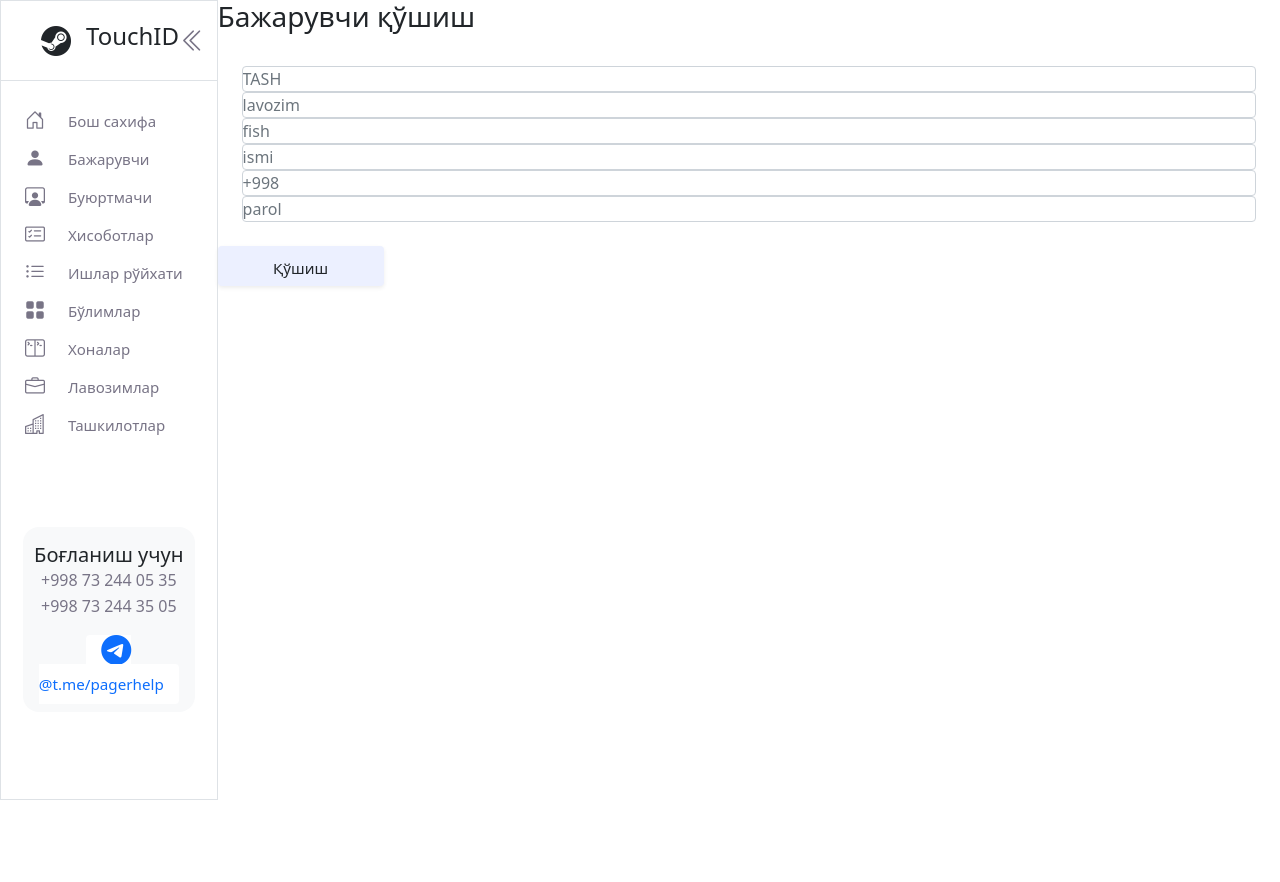
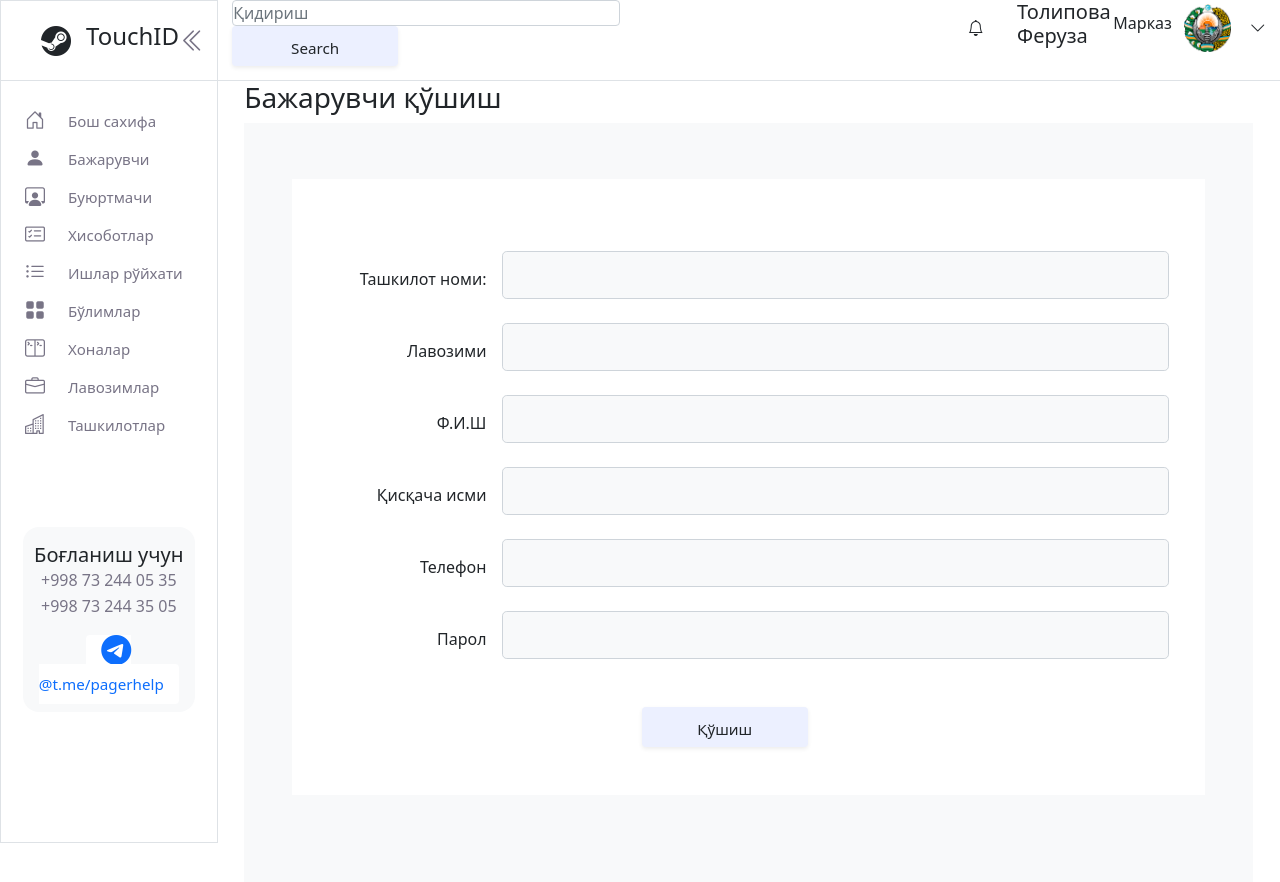
Before and after one commit to Saidmurodjon/touchId-ui, a React (Create React App) app: page /bajaruvchiqoshish in a window 1280 px wide. Before the commit the page ends 800 px from the top, so only its background shows below. Built offline with nearby package versions, Linux system fonts and the light colour scheme.

Commit message:
update all

```diff
--- a/src/components/bajaruvchilar/BajaruvchiYangilash.js
+++ /dev/null
@@ -1,9 +0,0 @@
-import React from "react";
-
-export default function BajaruvchiYangilash() {
-  return (
-    <>
-      <h1>B Y</h1>
-    </>
-  );
-}
--- a/src/components/button/Button.js
+++ b/src/components/button/Button.js
@@ -1,10 +1,10 @@
 import "./Button.css";
 const Button = (props) => {
-  const { name = "", ButtonFunction, ButtonStyle } = props;
+  const { name = "", ButtonFunction, ButtonStyle ,elem={} } = props;
   return (
     <>
       <button
-        onClick={() => ButtonFunction()}
+        onClick={() => ButtonFunction(elem)}
         className={`btn button-bg shadow-sm  ${ButtonStyle}`}
       >{name}</button>
     </>
--- a/src/router/Router.js
+++ b/src/router/Router.js
@@ -2,7 +2,7 @@ import { Route, Routes } from "react-router-dom";
 import Home from "../view/home/Home";
 import Bajaruvchi from "../view/bajaruvchilar/Bajaruvchilar";
 import BajaruvchiQoshish from "../view/bajaruvchilar/BajaruvchiQoshish";
-import BajaruvchiYangilash from "../components/bajaruvchilar/BajaruvchiYangilash";
+import BajaruvchiYangilash from "../view/bajaruvchilar/BajaruvchiYangilash";
 import Bolim from "../view/bolimlar/Bolimlar";
 import BolimQoshish from "../view/bolimlar/BolimlarQoshish";
 import Buyurtmalar from "../view/buyurtmalar/Buyurtmalar";
--- a/src/view/bajaruvchilar/BajaruvchiQoshish.js
+++ b/src/view/bajaruvchilar/BajaruvchiQoshish.js
@@ -2,6 +2,7 @@ import { useState } from "react";
 import axios from "axios";
 import Button from "../../components/button/Button";
 import config from "./../../config.json";
+import Navbar from "../../components/navbar/Navbar";
 const BajaruvchiQoshish = () => {
   const [bajaruvchi, setBajaruvchi] = useState({
     ismi: "",
@@ -16,6 +17,14 @@ const BajaruvchiQoshish = () => {
   };
 
   const Send = async () => {
+    if (
+      bajaruvchi.fish &&
+      bajaruvchi.ismi &&
+      bajaruvchi.tash &&
+      bajaruvchi.lavozim &&
+      bajaruvchi.parol &&
+      bajaruvchi.tel
+    ) {
       await axios
         .post(`${config.SERVER_URL}user`, bajaruvchi)
         .then((res) => {
@@ -30,72 +39,130 @@ const BajaruvchiQoshish = () => {
         tel: "",
         parol: "",
       });
+    } else {
+      alert("Ma'lumotlar to'liq kiritilmagan");
+    }
   };
   const Submit = (e) => {
     e.preventDefault();
   };
   return (
     <>
+      <Navbar search={true} />
       <div className="">
+        <div className="d-flex justify-content-center">
+          <div className="page-width">
             <h3>Бажарувчи қўшиш</h3>
-        <div className="">
-          <div className="">
-            <form onSubmit={Submit} className="globalBorder border-light p-4">
+            <div className=" bg-light h-100 pt-2 ">
+              <form
+                onSubmit={Submit}
+                className="m-5 py-5 pe-5 bg-white  position-relative"
+              >
+                <div className="row mt-4">
+                  <div className="col-3 text-end pe-3 mt-3">
+                    <label className="form-label" htmlFor="">
+                      Ташкилот номи:
+                    </label>
+                  </div>
+                  <div className="col-9">
                     <input
-                className="form-control"
                       type="text"
-                placeholder="TASH"
+                      className="form-control form-control-lg bg-light ps-2"
                       name="tash"
                       value={bajaruvchi.tash}
                       onChange={changeHandler}
                     />
+                  </div>
+                </div>
+                <div className="row mt-4">
+                  <div className="col-3 text-end pe-3 mt-3">
+                    <label className="form-label" htmlFor="">
+                      Лавозими
+                    </label>
+                  </div>
+                  <div className="col-9">
                     <input
-                className="form-control"
                       type="text"
-                placeholder="lavozim"
+                      className="form-control form-control-lg bg-light ps-2"
                       name="lavozim"
                       value={bajaruvchi.lavozim}
                       onChange={changeHandler}
                     />
+                  </div>
+                </div>
+                <div className="row mt-4">
+                  <div className="col-3 text-end pe-3 mt-3">
+                    <label className="form-label" htmlFor="">
+                      Ф.И.Ш
+                    </label>
+                  </div>
+                  <div className="col-9">
                     <input
-                className="form-control"
                       type="text"
-                placeholder="fish"
+                      className="form-control form-control-lg bg-light ps-2"
                       name="fish"
                       value={bajaruvchi.fish}
                       onChange={changeHandler}
                     />
+                  </div>
+                </div>
+                <div className="row mt-4">
+                  <div className="col-3 text-end pe-3 mt-3">
+                    <label className="form-label" htmlFor="">
+                      Қисқача исми
+                    </label>
+                  </div>
+                  <div className="col-9">
                     <input
-                className="form-control"
                       type="text"
-                placeholder="ismi"
+                      className="form-control form-control-lg bg-light ps-2"
                       name="ismi"
                       value={bajaruvchi.ismi}
                       onChange={changeHandler}
                     />
-
+                  </div>
+                </div>
+                <div className="row mt-4">
+                  <div className="col-3 text-end pe-3 mt-3">
+                    <label className="form-label" htmlFor="">
+                      Телефон
+                    </label>
+                  </div>
+                  <div className="col-9">
                     <input
-                className="form-control"
                       type="text"
-                placeholder="+998"
+                      className="form-control form-control-lg bg-light ps-2"
                       name="tel"
                       value={bajaruvchi.tel}
                       onChange={changeHandler}
                     />
+                  </div>
+                </div>
+                <div className="row mt-4">
+                  <div className="col-3 text-end pe-3 mt-3">
+                    <label className="form-label" htmlFor="">
+                      Парол
+                    </label>
+                  </div>
+                  <div className="col-9">
                     <input
-                className="form-control"
                       type="text"
-                placeholder="parol"
+                      className="form-control form-control-lg bg-light ps-2"
                       name="parol"
                       value={bajaruvchi.parol}
                       onChange={changeHandler}
                     />
-            </form>
+                  </div>
+                </div>
+                <div className="mt-5 text-center">
                   <Button
+                    ButtonStyle={"oq-button"}
                     name="Қўшиш"
                     ButtonFunction={Send}
-              ButtonStyle="oq-button"
                   />
+                </div>
+              </form>
+            </div>
           </div>
         </div>
       </div>
--- /dev/null
+++ b/src/view/bajaruvchilar/BajaruvchiYangilash.js
@@ -0,0 +1,176 @@
+import { useState } from "react";
+import { useNavigate } from "react-router-dom";
+import Button from "../../components/button/Button";
+import axios from "axios";
+import config from "../../config.json";
+const TashkilotQoshish = () => {
+  const navigate = useNavigate();
+  const Close = () => {
+    navigate("/bajaruvchi");
+  };
+  const baj = JSON.parse(localStorage.getItem("bajaruvchi"));
+  const [bajaruvchi, setBajaruvchi] = useState({
+    ismi: baj.ismi,
+    fish: baj.fish,
+    tash: baj.tash,
+    lavozim: baj.lavozim,
+    tel: baj.tel,
+    parol: baj.parol,
+  });
+  const changeHandler = (e) => {
+    setBajaruvchi({ ...bajaruvchi, [e.target.name]: e.target.value });
+  };
+  async function Update(elem) {
+    await axios
+      .put(`${config.SERVER_URL}user/${elem._id}`, bajaruvchi)
+      .then((res) => {
+        alert(`Bajaruvchi malumotlari yangilandi`);
+      })
+      .catch((error) => console.log(error));
+    navigate("/bajaruvchi");
+  }
+  const Check = async (elem) => {
+    const result = await window.confirm(
+      "Bajaruvchi malumotlari o'chirilsinmi ? "
+    );
+    if (result) {
+      Delete(elem);
+      return;
+    }
+    alert("O'chirilmadi");
+  };
+  async function Delete(elem) {
+    await axios
+      .delete(`${config.SERVER_URL}user/${elem._id}`)
+      .then((res) => {
+        alert(`Bajaruvchi malumotlari O'chirildi`);
+      })
+      .catch((error) => console.log(error));
+    navigate("/bajaruvchi");
+  }
+  const Submit = (e) => {
+    e.preventDefault();
+  };
+  return (
+    <div className="addTashkilot bg-light h-100 pt-2 ">
+      <form
+        onSubmit={Submit}
+        className="m-5 py-5 pe-5 bg-white addTash position-relative"
+      >
+        <i className="bi bi-x" onClick={Close}></i>
+        <div className="row mt-4">
+          <div className="col-3 text-end pe-3 mt-3">
+            <label className="form-label" htmlFor="">
+              Ташкилот номи:
+            </label>
+          </div>
+          <div className="col-9">
+            <input
+              type="text"
+              className="form-control form-control-lg bg-light ps-2"
+              name="tash"
+              value={bajaruvchi.tash}
+              onChange={changeHandler}
+            />
+          </div>
+        </div>
+        <div className="row mt-4">
+          <div className="col-3 text-end pe-3 mt-3">
+            <label className="form-label" htmlFor="">
+              Лавозими
+            </label>
+          </div>
+          <div className="col-9">
+            <input
+              type="text"
+              className="form-control form-control-lg bg-light ps-2"
+              name="lavozim"
+              value={bajaruvchi.lavozim}
+              onChange={changeHandler}
+            />
+          </div>
+        </div>
+        <div className="row mt-4">
+          <div className="col-3 text-end pe-3 mt-3">
+            <label className="form-label" htmlFor="">
+              Ф.И.Ш
+            </label>
+          </div>
+          <div className="col-9">
+            <input
+              type="text"
+              className="form-control form-control-lg bg-light ps-2"
+              name="fish"
+              value={bajaruvchi.fish}
+              onChange={changeHandler}
+            />
+          </div>
+        </div>
+        <div className="row mt-4">
+          <div className="col-3 text-end pe-3 mt-3">
+            <label className="form-label" htmlFor="">
+              Қисқача исми
+            </label>
+          </div>
+          <div className="col-9">
+            <input
+              type="text"
+              className="form-control form-control-lg bg-light ps-2"
+              name="ismi"
+              value={bajaruvchi.ismi}
+              onChange={changeHandler}
+            />
+          </div>
+        </div>
+        <div className="row mt-4">
+          <div className="col-3 text-end pe-3 mt-3">
+            <label className="form-label" htmlFor="">
+              Телефон
+            </label>
+          </div>
+          <div className="col-9">
+            <input
+              type="text"
+              className="form-control form-control-lg bg-light ps-2"
+              name="parol"
+              value={bajaruvchi.parol}
+              onChange={changeHandler}
+            />
+          </div>
+        </div>
+        <div className="row mt-4">
+          <div className="col-3 text-end pe-3 mt-3">
+            <label className="form-label" htmlFor="">
+              Парол
+            </label>
+          </div>
+          <div className="col-9">
+            <input
+              type="text"
+              className="form-control form-control-lg bg-light ps-2"
+              name="tash"
+              value={bajaruvchi.tash}
+              onChange={changeHandler}
+            />
+          </div>
+        </div>
+        <div className="mt-5 text-center">
+          <Button
+            ButtonStyle={"oq-button"}
+            name="Yangilash"
+            ButtonFunction={Update}
+            elem={baj}
+          />
+          <Button
+            ButtonStyle={"oq-button bg-danger"}
+            name="O'chirish"
+            ButtonFunction={Check}
+            elem={baj}
+          />
+        </div>
+      </form>
+    </div>
+  );
+};
+
+export default TashkilotQoshish;
```
Lines whose indentation alone changed are shown as unchanged.
